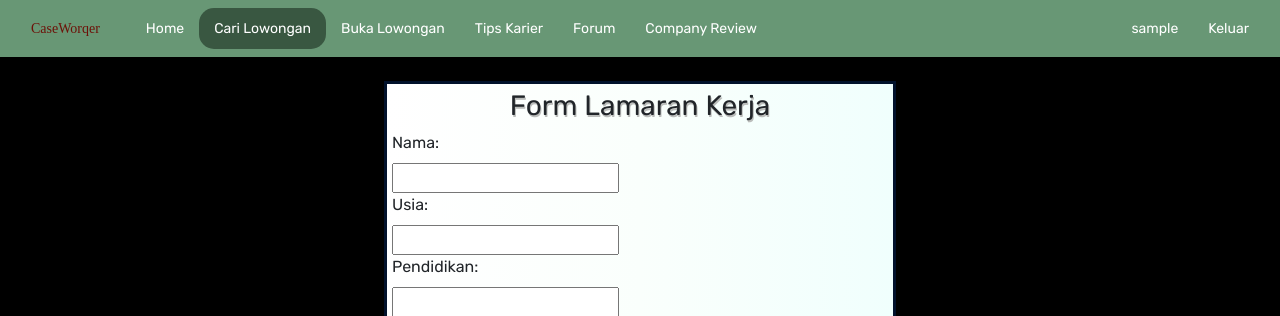
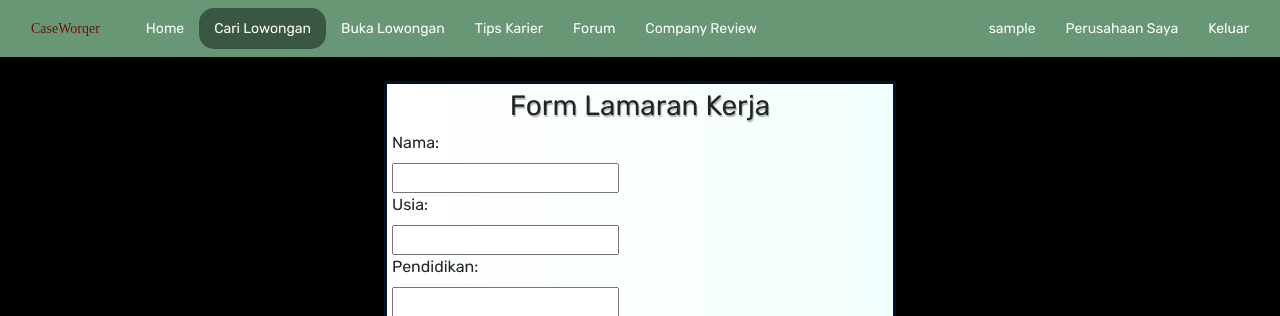
Before and after one commit to alyazharr/caseworqer-web, a Django app: page /pelamarkerja/lamar in a window 1280 px wide. Shown: the top 316 px of the page. Run offline with Django 3.2, Linux system fonts and the light colour scheme; the visitor is signed in with stand-in values (Sample User, id 1); some libraries are stand-ins or nearby versions; some web fonts are replaced.

Commit message:
Styling navbar - Chris

```diff
--- a/pelamarkerja/templates/lamar.html
+++ b/pelamarkerja/templates/lamar.html
@@ -142,6 +142,7 @@
 </div>
 {% else %}
 <div style="color: white;">
+    <br>
     <h4 style="text-align: center;">Anda harus masuk terlebih dahulu untuk melamar!</h4>
     <div id="box">
         <h5 style="text-align: center;">Tekan tombol untuk masuk</h5>
--- a/templates/base.html
+++ b/templates/base.html
@@ -39,17 +39,16 @@
     <div class="collapse navbar-collapse" id="navbarText">
       {% block navbar %}
       {% endblock navbar %}
-      <span class="nav-item">
-        {% if user.is_authenticated %}
-        <a href="{% url 'logout'%}?next={{request.path}}" style="float: right;">Keluar</a>
-
-        <a href="" style="float: right;">{{ user.get_username }}</a>
+      <ul class="navbar-nav ml-auto">
+      {% if user.is_authenticated %}
+        <li class="nav-item"><a href="" >{{ user.get_username }}</a></li>
+        <li class="nav-item"><a href="../profilperusahaan" >Perusahaan Saya</a></li>
+        <li class="nav-item"><a href="{% url 'logout'%}?next={{request.path}}">Keluar</a></li>
         {% else %}
-        <a href="{% url 'login'%}?next={{request.path}}" style="float: right;">Masuk</a>
-
-        <a href="/user/" style="float: right;">Daftar</a>
-        {% endif %}
-      </span>
+        <li class="nav-item"><a href="{% url 'login'%}?next={{request.path}}" >Masuk</a></li>
+        <li class="nav-item"><a href="/user/">Daftar</a></li>
+      {% endif %}
+      </ul>
     </div>
   </nav>
   <!-- END OF Navigation -->
```
